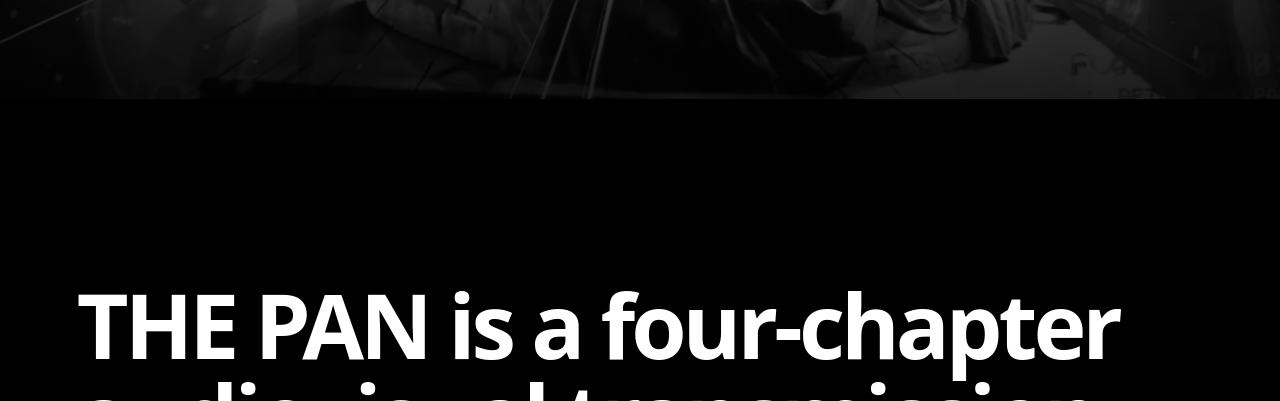
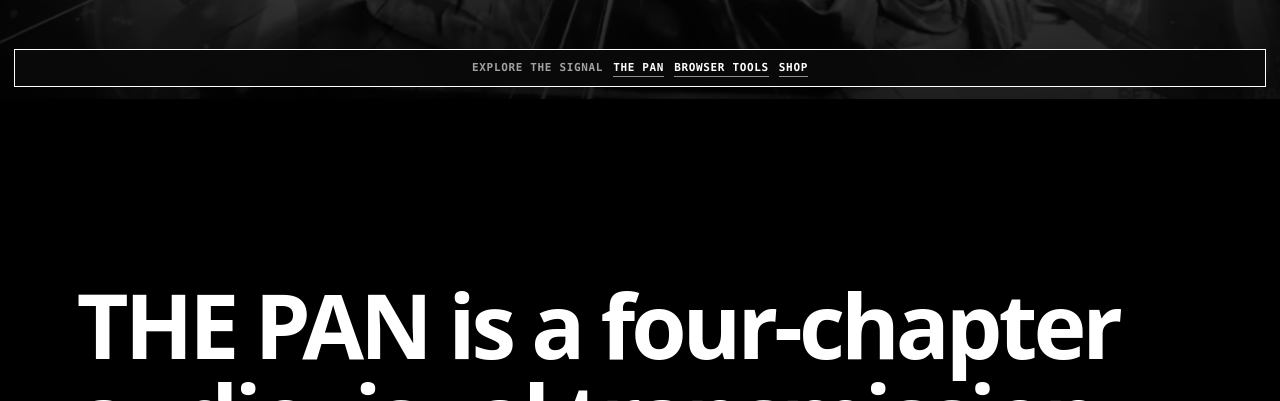
Before and after one commit to 7thleaf-gd/pampasfields, a website built with Vite: page index.html in a window 1280 px wide. Shown: the part 699-1100 px from the top of the page. Built offline with nearby package versions, Linux system fonts and the light colour scheme.

Commit message:
feat: add 7thleaf network traffic loop (#1)
Co-authored-by: saito <saito@saitonoMacBook-Air.local>

```diff
--- a/src/site.js
+++ b/src/site.js
@@ -51,3 +51,9 @@ if(id){
     }
   });
 }
+
+const networkBar=document.createElement('aside');
+networkBar.className='network-bar';
+networkBar.setAttribute('aria-label','7thleaf network');
+networkBar.innerHTML='<span>EXPLORE THE SIGNAL</span><a href="https://thepan.xyz/">THE PAN</a><a href="https://tools.thepan.xyz/">BROWSER TOOLS</a><a href="https://7thleaf.base.shop/">SHOP</a>';
+document.body.append(networkBar);
--- a/src/styles.css
+++ b/src/styles.css
@@ -405,3 +405,9 @@ h1, h2, h3, strong { font-weight: 800; }
   .header-star--wanderer { opacity: .75; }
   .header-star--visitor { opacity: .7; }
 }
+
+.network-bar{position:fixed;left:14px;right:14px;bottom:14px;z-index:80;display:flex;align-items:center;justify-content:center;gap:10px;flex-wrap:wrap;padding:9px 12px;border:1px solid currentColor;background:rgba(10,10,10,.92);color:#fff;backdrop-filter:blur(8px);font:700 11px/1.2 ui-monospace,SFMono-Regular,Menlo,Consolas,monospace;letter-spacing:.06em}
+.network-bar span{opacity:.62}
+.network-bar a{color:inherit;text-decoration:none;border-bottom:1px solid rgba(255,255,255,.55);padding:2px 0}
+.network-bar a:hover,.network-bar a:focus-visible{border-bottom-color:#fff}
+@media(max-width:620px){.network-bar{left:8px;right:8px;bottom:8px;gap:8px;font-size:10px}.network-bar span{width:100%;text-align:center}}
```
